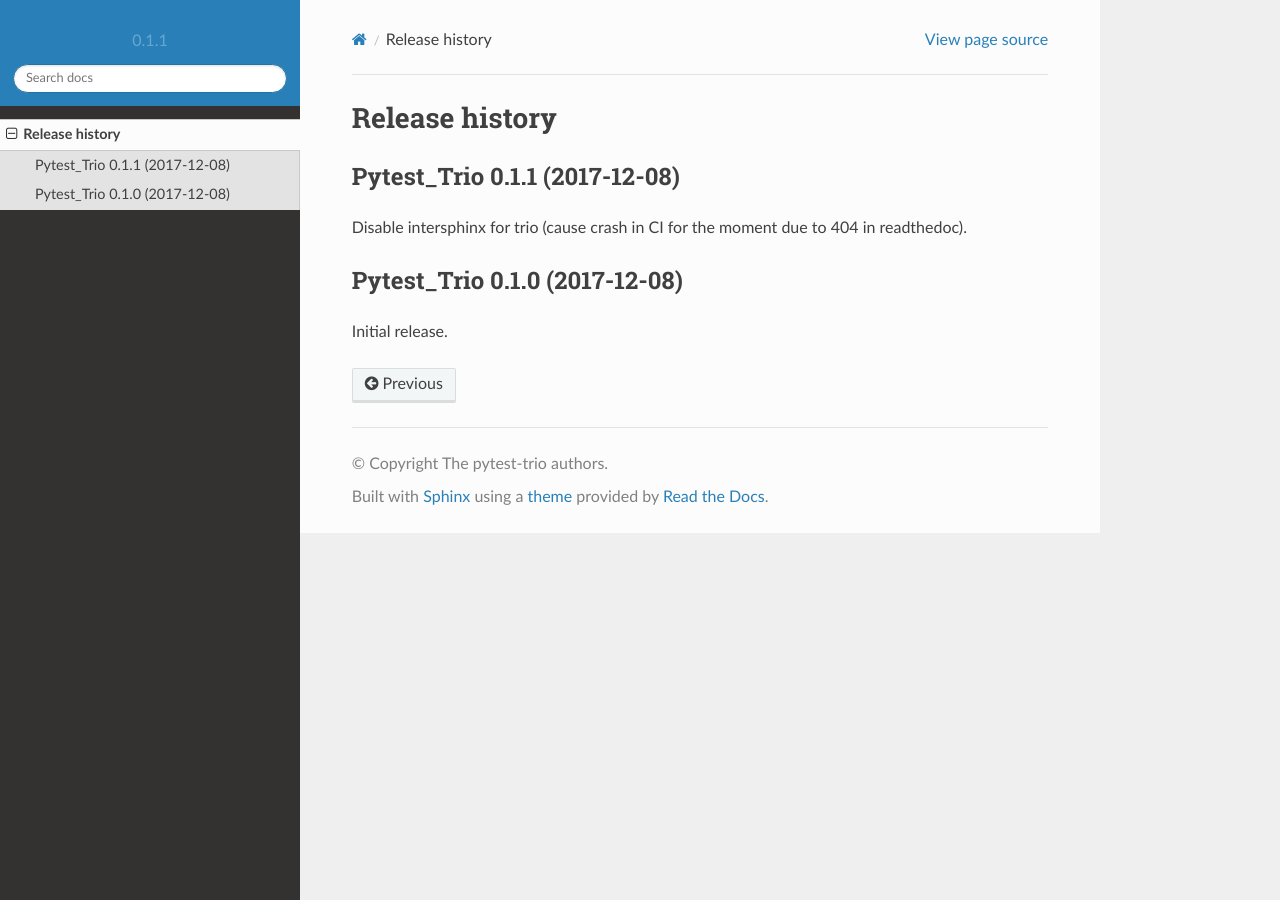
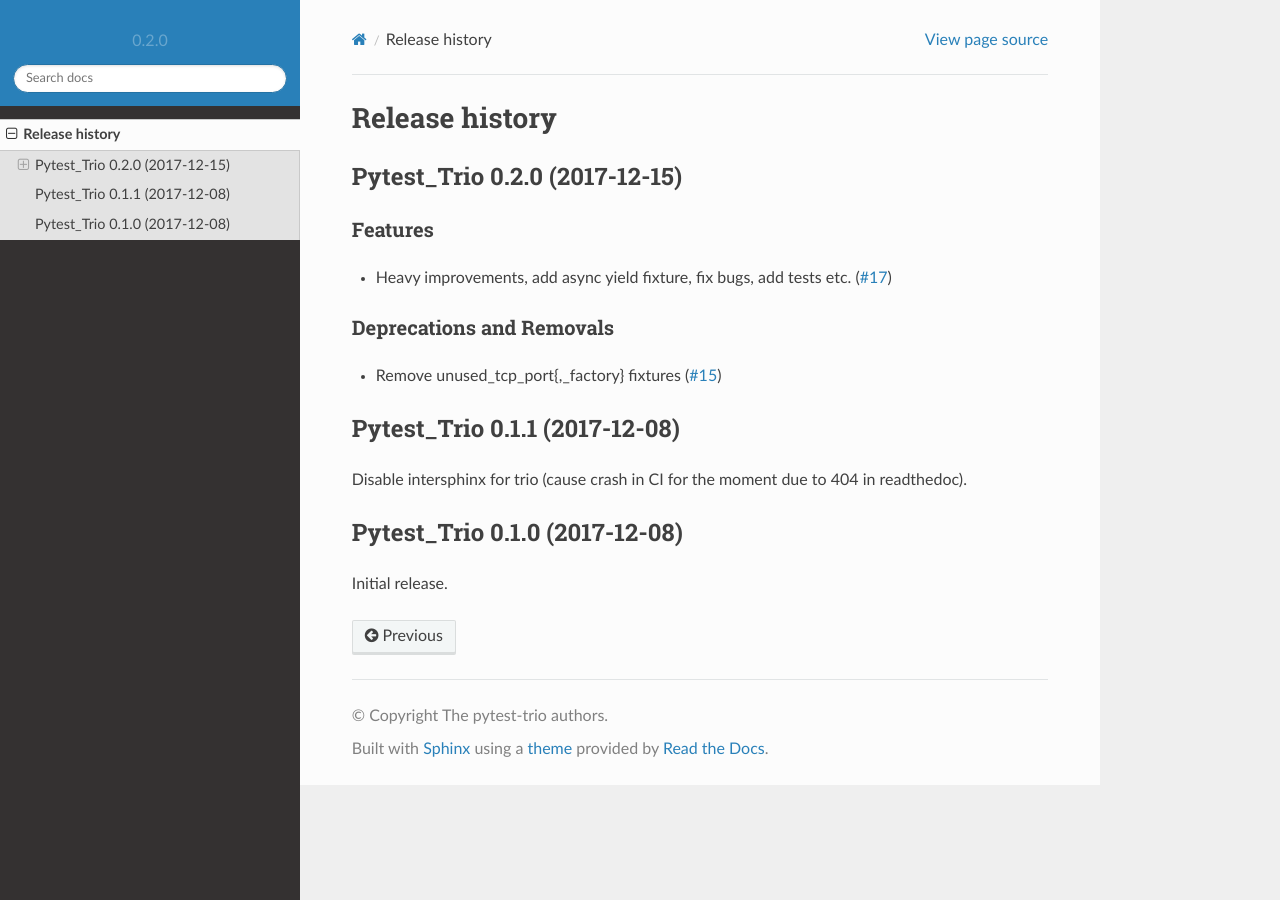
Before and after one commit to python-trio/pytest-trio, a Sphinx documentation site: the page built from docs/source/history.rst, in a window 1280 px wide. Built offline with Sphinx 7.4.7 and the Read the Docs theme 2.0.0, drawn with Linux system fonts in a browser that asks for light colours.

Commit message:
Bumpversion 0.1.1 -> 0.2.0

```diff
--- a/docs/source/history.rst
+++ b/docs/source/history.rst
@@ -4,6 +4,23 @@
 .. currentmodule:: pytest_trio
 
 .. towncrier release notes start
+
+Pytest_Trio 0.2.0 (2017-12-15)
+------------------------------
+
+Features
+~~~~~~~~
+
+- Heavy improvements, add async yield fixture, fix bugs, add tests etc. (`#17
+  <https://github.com/python-trio/pytest-trio/issues/17>`__)
+
+
+Deprecations and Removals
+~~~~~~~~~~~~~~~~~~~~~~~~~
+
+- Remove unused_tcp_port{,_factory} fixtures (`#15
+  <https://github.com/python-trio/pytest-trio/issues/15>`__)
+
 
 Pytest_Trio 0.1.1 (2017-12-08)
 ------------------------------
--- a/newsfragments/15.removal.rst
+++ /dev/null
@@ -1 +0,0 @@
-Remove unused_tcp_port{,_factory} fixtures
--- a/newsfragments/17.feature.rst
+++ /dev/null
@@ -1 +0,0 @@
-Heavy improvements, add async yield fixture, fix bugs, add tests etc.
--- a/pytest_trio/_version.py
+++ b/pytest_trio/_version.py
@@ -1,3 +1,3 @@
 # This file is imported from __init__.py and exec'd from setup.py
 
-__version__ = "0.1.1"
+__version__ = "0.2.0"
```
